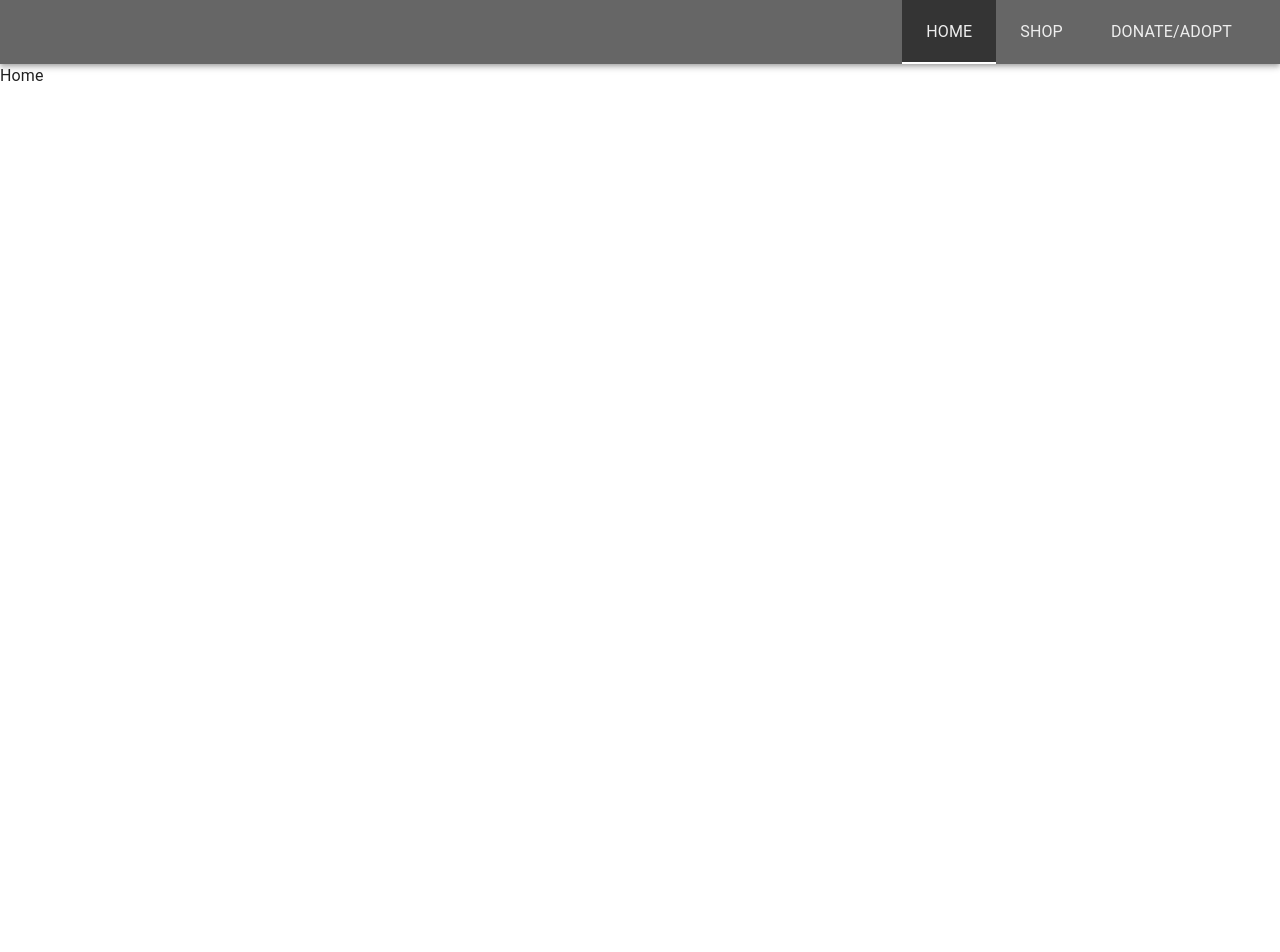
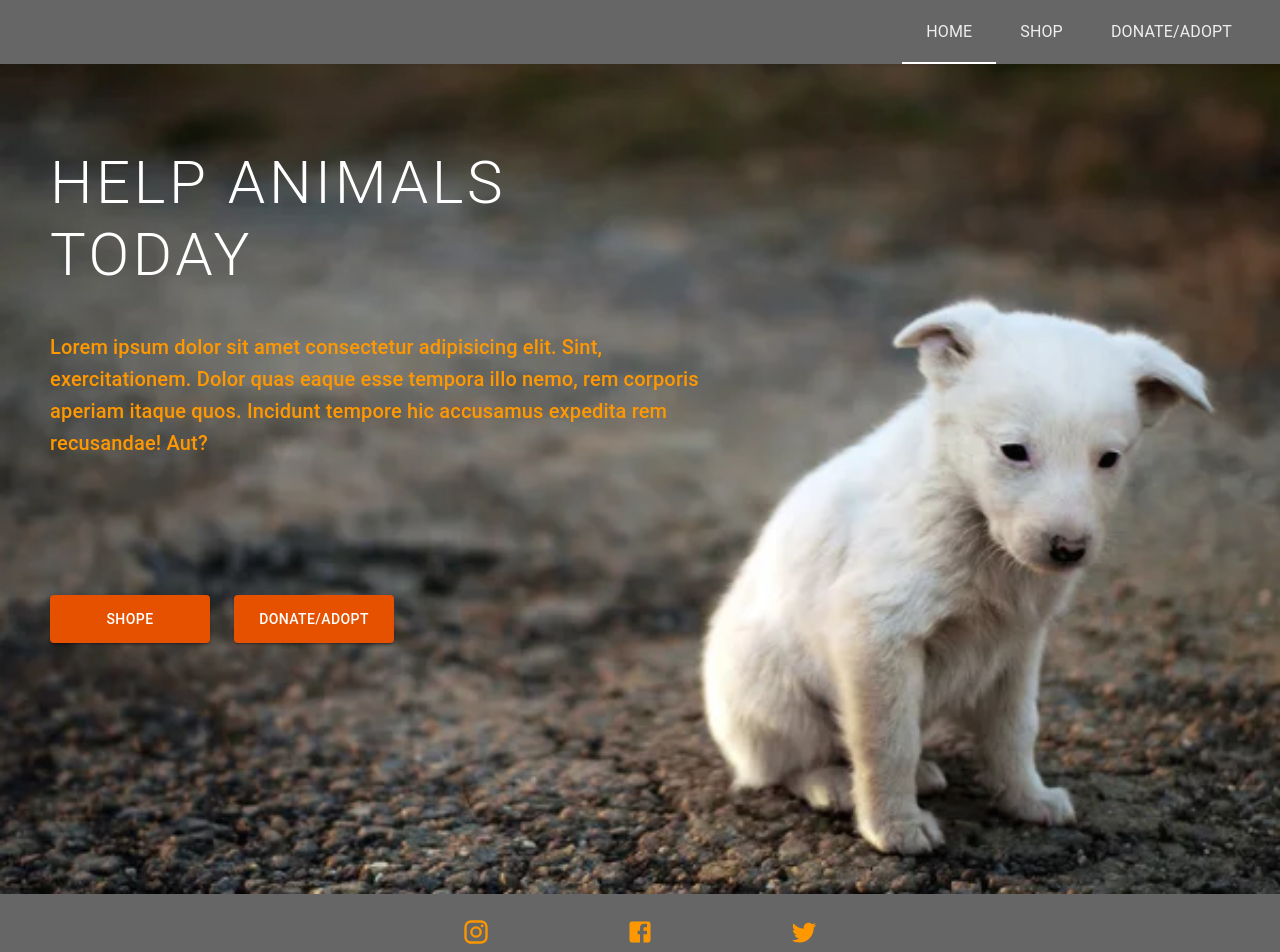
Before and after one commit to Kr1st1n1/cafe-3-react-simple-kristina-zalandauskaite, a React (Create React App) app: page / in a window 1280 px wide. Shown: the top 952 px of the page. Before the commit the page ends 800 px from the top, so only its background shows below. Built offline with nearby package versions, Linux system fonts and the light colour scheme.

Commit message:
feat: home-page created and done

```diff
--- a/src/app.jsx
+++ b/src/app.jsx
@@ -9,6 +9,7 @@ import HomePage from './pages/home-page'
 import ShopPage from './pages/shop-page';
 import AdoptDonatePage from './pages/adopt-page';
 import ErrorPage from './pages/error-page';
+
 
 const App = () => (
   <BrowserRouter>
--- a/src/components/navbar.jsx
+++ b/src/components/navbar.jsx
@@ -19,7 +19,6 @@ const Link = styled(NavLink)(({ theme }) => ({
 
   '&.active': {
     boxShadow: `inset 0 -2px 0 ${theme.palette.common.white}`,
-    backgroundColor: '#0000007d',
   },
 
   ':hover': {
--- a/src/pages/home-page/index.jsx
+++ b/src/pages/home-page/index.jsx
@@ -1,7 +1,95 @@
-import * as React from 'react'
+import * as React from 'react';
+import {
+    Box,
+    Button,
+    styled,
+    Typography,
+} from '@mui/material';
+
+import InstagramIcon from '@mui/icons-material/Instagram';
+import FacebookIcon from '@mui/icons-material/Facebook';
+import TwitterIcon from '@mui/icons-material/Twitter';
+
+const Background = styled(Box)({
+    position: 'absolute',
+    top: 0,
+    left: 0,
+    height: '100%',
+    width: '100%',
+    objectFit: 'cover',
+    opacity: 0.99,
+});
+
+const Container = styled(Box)({
+    position: 'absolute',
+    top: 0,
+    left: 0,
+    height: '100%',
+    width: '100%',
+    display: 'flex',
+    justifyContent: 'flex-start',
+    alignItems: 'center',
+});
+
+const Content = styled(Box)(({ theme }) => ({
+    display: 'flex',
+    flexDirection: 'column',
+    justifyContent: 'right',
+    color: theme.palette.warning.light,
+    width: 650,
+    height: '80%',
+    gap: theme.spacing(5),
+    margin: 50,
+}));
+
+const Footer = styled(Box)(({ theme }) => ({
+    display: 'flex',
+    justifyContent: 'center',
+    flexDirection: 'row',
+    color: theme.palette.warning.light,
+    background: theme.palette.primary.main,
+}));
+
+const IconContent = styled(Box)(({ theme }) => ({
+    gap: theme.spacing(5),
+    display: 'flex',
+    flexDirection: 'row',
+}));
 
 const HomePage = () => (
-    <div>Home</div>
+    <Box>
+        <Box sx={{ height: 830, position: 'relative' }}>
+            <Background component='img' src='/home-bg.jpg' />
+            <Container>
+                <Content component="main">
+                    <Typography
+                        variant="h2"
+                        component="h1"
+                        sx={{
+                            letterSpacing: '0.06em',
+                            color: 'white',
+                            textAlign: 'left'
+                        }}
+                    >HELP ANIMALS TODAY</Typography>
+                    <Typography variant="h6" sx={{ textAlign: 'left' }}>
+                        Lorem ipsum dolor sit amet consectetur adipisicing elit. Sint, exercitationem. Dolor quas eaque esse tempora illo nemo, rem corporis aperiam itaque quos. Incidunt tempore hic accusamus expedita rem recusandae! Aut?
+                    </Typography>
+
+                    <Box sx={{ display: 'flex', gap: 3, marginTop: 12 }}>
+                        <Button variant="contained" sx={{ backgroundColor: '#e65100', minWidth: 160, height: 48 }}>SHOPE</Button>
+                        <Button variant="contained" sx={{ backgroundColor: '#e65100', minWidth: 160, height: 48 }}>DONATE/ADOPT</Button>
+                    </Box>
+                </Content>
+            </Container>
+        </Box>
+        <Footer>
+            <IconContent >
+                <InstagramIcon sx={{ my: 3, mx: 6, fontSize: 28 }} />
+                <FacebookIcon sx={{ my: 3, mx: 6, fontSize: 28 }} />
+                <TwitterIcon sx={{ my: 3, mx: 6, fontSize: 28 }} />
+            </IconContent>
+        </Footer>
+    </Box>
 )
 
 export default HomePage;
```
Also changed, not shown: public/home-bg.jpg (added).
